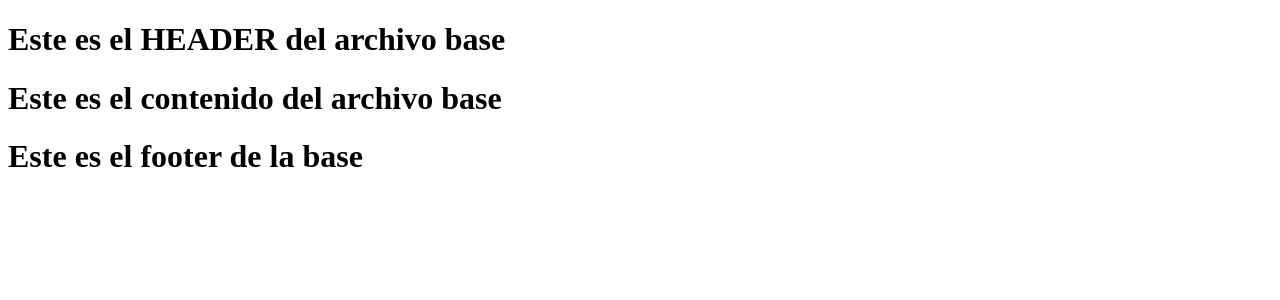
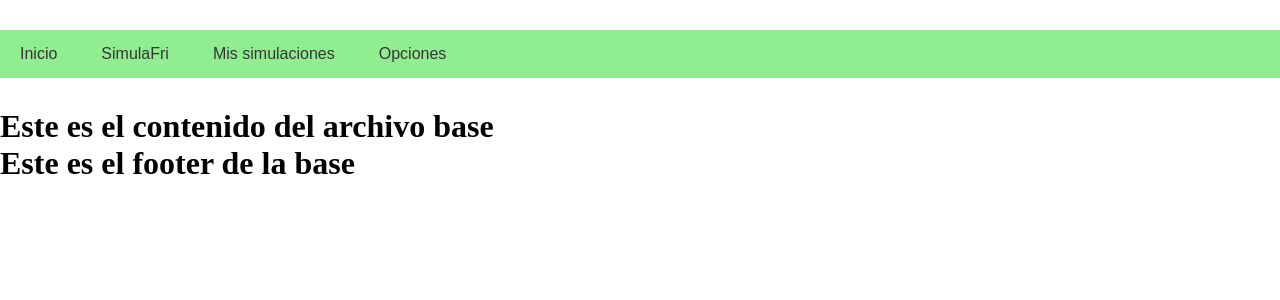
Before and after one commit to tareaHDP2018/HDP2018, a Django app: a page that uses templates/base/base.html in a window 1280 px wide. Shown: the top 300 px of the page. Run offline with Django 3.2, Linux system fonts and the light colour scheme; parts of the project's set-up code (start-up, migrations or seed data) failed here and were passed over.

Commit message:
Agregando menu parcial

```diff
--- /dev/null
+++ b/static/css/estilo.css
@@ -0,0 +1,64 @@
+*{
+	margin:0;
+	padding: 0;
+	-webkit-box-sizing:border-box;
+	-moz-box-sizing: border-box;
+	box-sizing: border-box;
+}
+
+body{
+	background: #white;
+}
+
+.navegacion{
+
+	width: 1300px;
+	margin:30px auto;
+	background: lightgreen;
+}
+
+.nagevacion ul{
+	list-style: none;
+}
+
+.menu > li{
+	position: relative;
+	display: inline-block;
+}
+
+.menu >li >a{
+
+	display: block;
+	padding: 15px 20px;
+	color: #353535;
+	font-family: 'Arial';
+	text-decoration: none;
+}
+
+.menu li a:hover{
+	color:#CE7D35;
+	transition: all .3s;
+
+}
+
+.submenu{
+	position: absolute;
+	background: #333333;
+	width: 120%;
+	display: none;
+
+}
+
+.submenu li a{
+
+	display: block;
+	padding: 15px;
+	color: #fff;
+	font-family: 'Arial';
+	text-decoration: none;
+}
+
+.menu li:hover .submenu{
+	display: block;
+	text-decoration: none;
+}
--- a/templates/base/base.html
+++ b/templates/base/base.html
@@ -4,10 +4,29 @@
 <head>
 	<meta charset="utf-8">
 	<title>{% block title %}Document{% endblock %}</title>
+	<link rel="stylesheet" type="text/css" href="{% static "css/estilo.css" %}">
 </head>
 <body>
-	{% block header%}
-	<h1>Este es el HEADER del archivo base</h1>
+	<div class="container">
+
+	{% block navbar%}
+      	<header>
+      		<nav class="navegacion">
+      			<ul class="menu">
+      				<li><a href="">Inicio</a></li>
+      				<li><a href="">SimulaFri</a></li>
+      				<li><a href="">Mis simulaciones</a></li>
+      				<li><a href="">Opciones</a>
+						<ul class="submenu">
+							<li><a href="">Salir</a></li>
+						</ul>
+      				</li>
+
+
+      			</ul>
+      		</nav>
+      	</header>
+
 	{% endblock %}
 
 	{% block content%}
@@ -15,7 +34,7 @@
 	{% endblock %}
 
 
-
+</div>
 </body>
 <footer>
 	{% block footer %}
```
